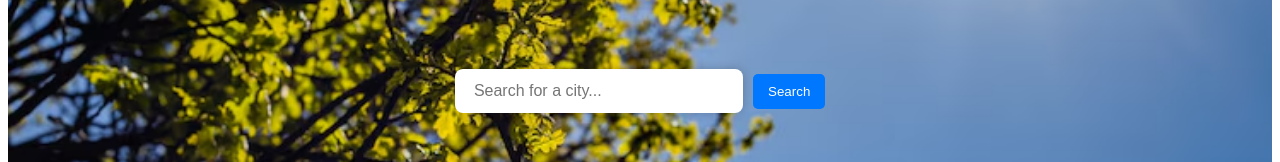
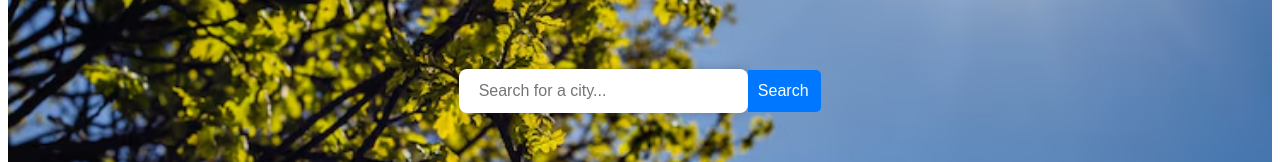
Before and after one commit to Vishalakshi-9/Weather-app, a React (Create React App) app: page / in a window 1280 px wide. Shown: the part 301-463 px from the top of the page. Built offline with nearby package versions, Linux system fonts and the light colour scheme.

Commit message:
Weather.css

```diff
--- a/src/Weather.css
+++ b/src/Weather.css
@@ -41,13 +41,15 @@
     background-image: url('./assets/haze.png');
   }
 .search-button {
-  padding: 10px 15px;
-  margin-left: 10px;
+  padding: 10px;
+  font-size: 16px;
   background-color: #0077ff;
   color: white;
-  border: none;
-  border-radius: 5px;
+  border: 2px solid #0077ff;
+  border-left: none;
+  border-radius: 0 5px 5px 0;
   cursor: pointer;
+  transition: background-color 0.3s ease;
 }
 
 .search-button:hover {
```
